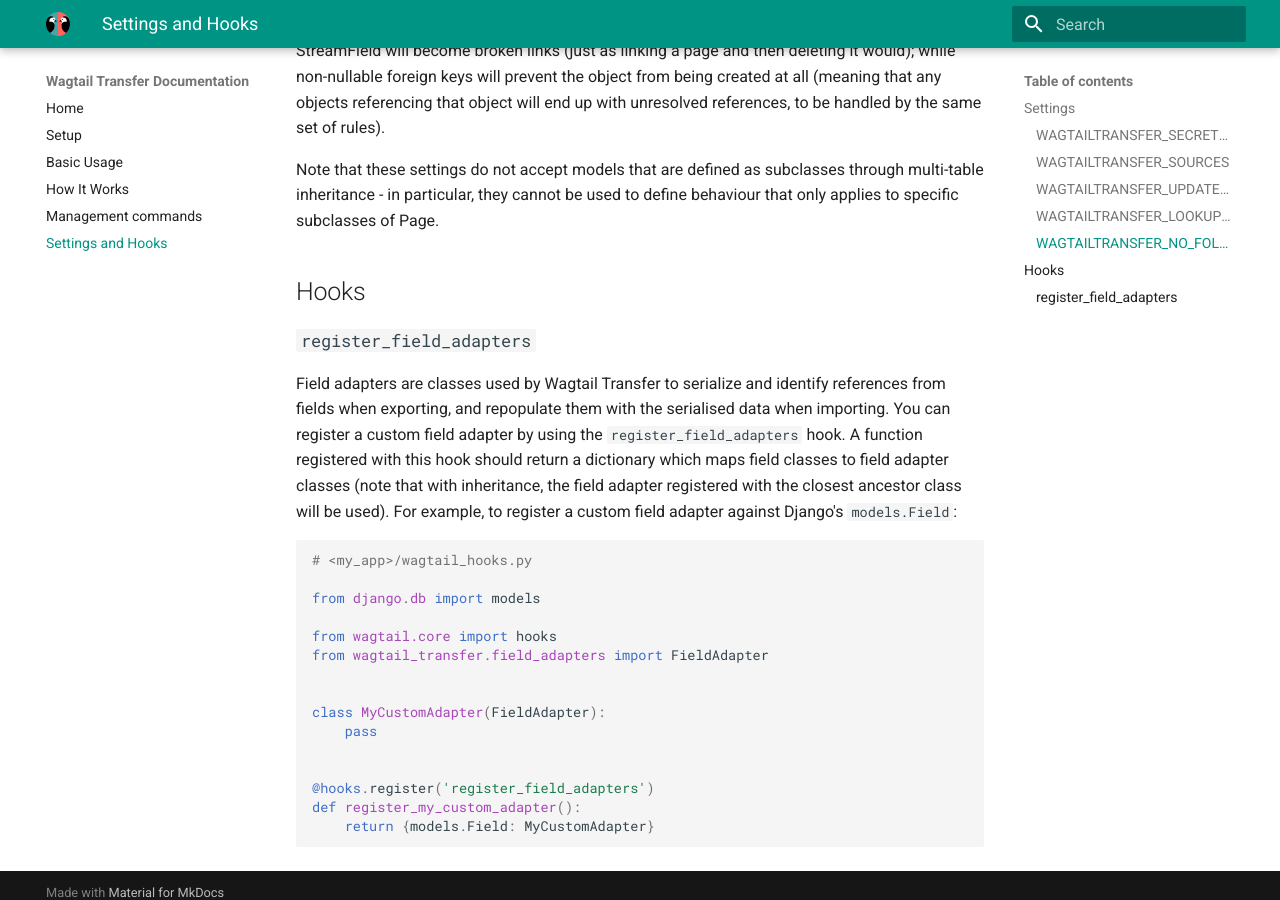
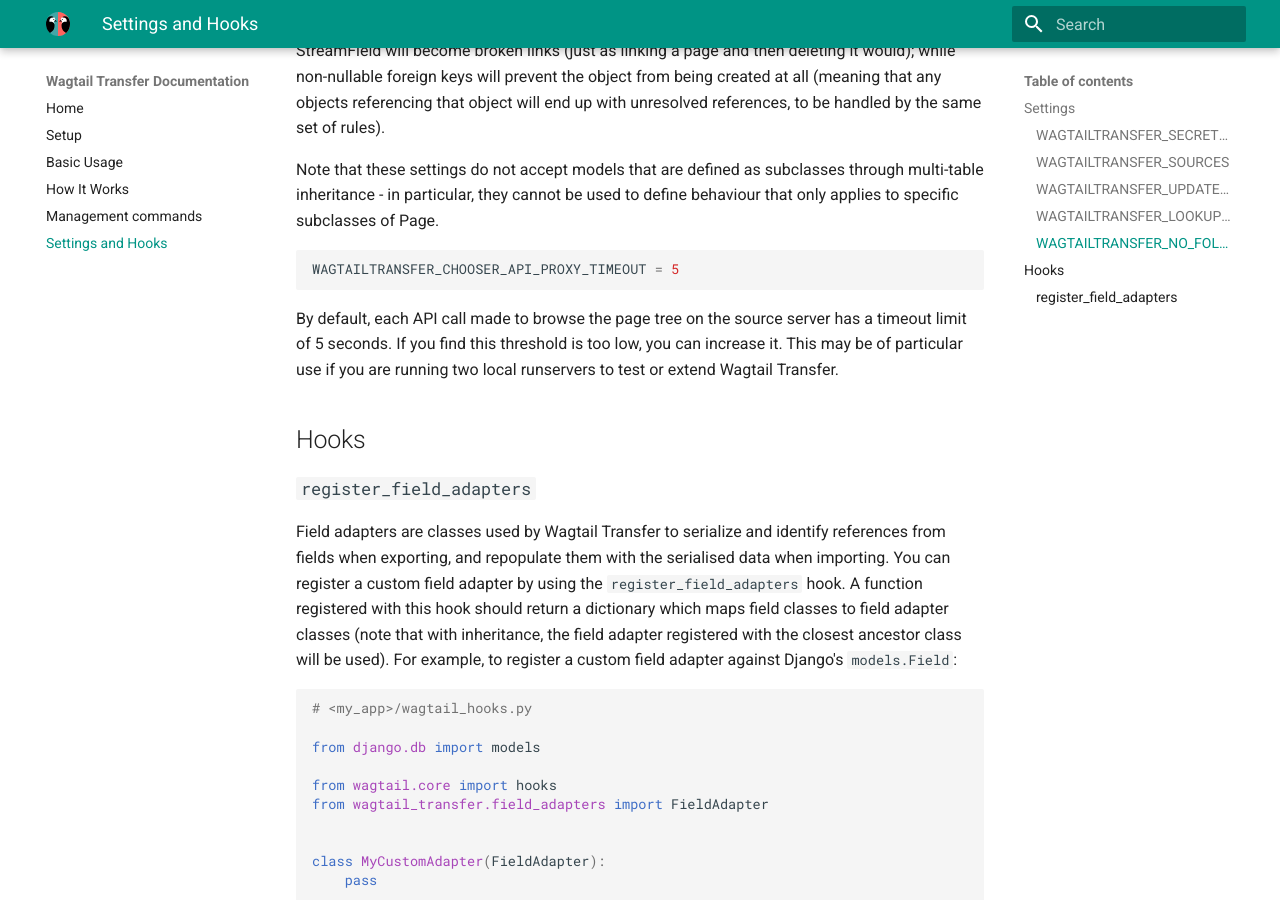
Before and after one commit to wagtail/wagtail-transfer, an MkDocs documentation site: the page built from docs/settings.md, in a window 1280 px wide and 900 px high, scrolled down 1971 px. Built offline with MkDocs 1.6.1 and Material for MkDocs 9.7.7, drawn with Linux system fonts in a browser that asks for light colours.

Commit message:
Include mention of new WAGTAILTRANSFER_CHOOSER_API_PROXY_TIMEOUT setting in README and main docs

````diff
--- a/docs/settings.md
+++ b/docs/settings.md
@@ -87,6 +87,12 @@
 Note that these settings do not accept models that are defined as subclasses through multi-table inheritance - in
 particular, they cannot be used to define behaviour that only applies to specific subclasses of Page.
 
+```python
+WAGTAILTRANSFER_CHOOSER_API_PROXY_TIMEOUT = 5
+```
+
+  By default, each API call made to browse the page tree on the source server has a timeout limit of 5 seconds. If you find this threshold is too low, you can increase it. This may be of particular use if you are running two local runservers to test or extend Wagtail Transfer.
+
 ## Hooks
 
 ### `register_field_adapters`
````
Also changed, not shown: README.md (+3 -0 lines).
